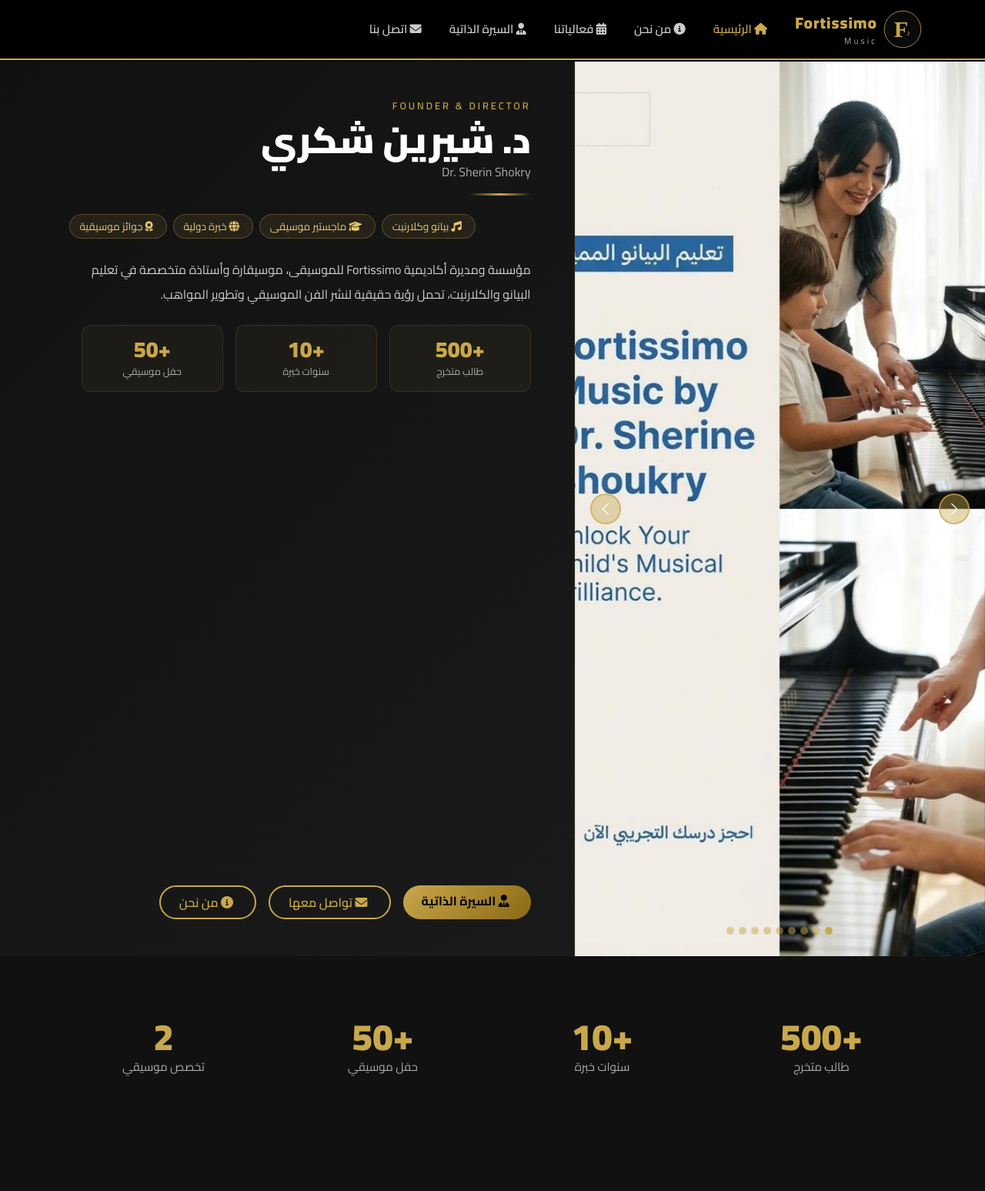
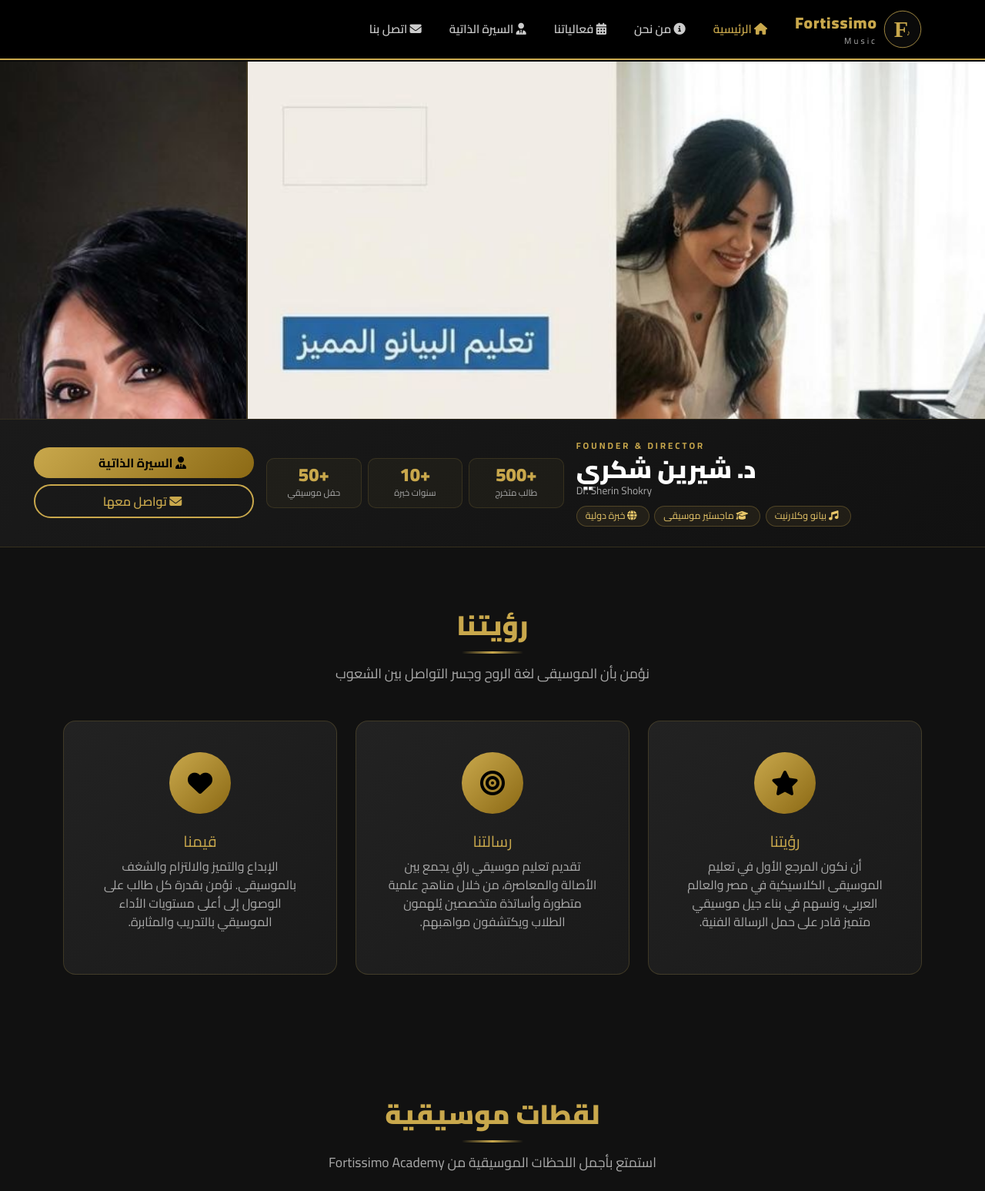
Before and after one commit to mhElessawy/FortissimoMusic, an ASP.NET Core app: page / in a window 1280 px wide. Shown: the top 1547 px of the page at 77% size. Run offline with ASP.NET Core 8, Linux system fonts and the light colour scheme; data comes from the database, SQL or seed files in the repository.

Commit message:
Redesign hero: compact split top + bio strip bottom
Top section (58vh): academy photos carousel (75%) | Dr. Sherin portrait (25%)
- Portrait images fill their columns with object-fit:cover
- Dr. Sherin photo shows with a gold badge overlay at bottom
- Gold-styled carousel arrows and dot indicators

Bottom strip: name + badges | stats | action buttons — all in one row

Co-Authored-By: Claude Sonnet 4.6 <noreply@anthropic.com>
Claude-Session: https://claude.ai/code/session_013sRFwAj5hVoQ6TQdB8Gws2

```diff
--- a/Views/Home/Index.cshtml
+++ b/Views/Home/Index.cshtml
@@ -5,12 +5,14 @@
     var upcomingEvents = ViewBag.UpcomingEvents as List<Event> ?? new List<Event>();
 }
 
-<!-- ===== HERO SPLIT ===== -->
-<section class="hero-split">
-    <div class="row g-0 h-100">
+<!-- ===== HERO ===== -->
+<section class="hero-section">
 
-        <!-- عمود الصور (يسار) -->
-        <div class="col-lg-5 hero-img-col">
+    <!-- الجزء العلوي: الصور + صورة الدكتورة -->
+    <div class="hero-top row g-0">
+
+        <!-- صور الأكاديمية - carousel -->
+        <div class="col-8 col-md-9 hero-carousel-col">
             @if (sliderImages.Any())
             {
                 <div id="heroCarousel" class="carousel slide h-100" data-bs-ride="carousel" data-bs-interval="4000">
@@ -19,18 +21,16 @@
                         {
                             var img = sliderImages[i];
                             <div class="carousel-item h-100 @(i == 0 ? "active" : "")">
-                                <img src="@img.ImageUrl" alt="@img.Title" class="portrait-slide-img" />
+                                <img src="@img.ImageUrl" alt="@img.Title" class="hero-portrait-img" />
                             </div>
                         }
                     </div>
-
                     <button class="carousel-control-prev" type="button" data-bs-target="#heroCarousel" data-bs-slide="prev">
                         <span class="carousel-control-prev-icon"></span>
                     </button>
                     <button class="carousel-control-next" type="button" data-bs-target="#heroCarousel" data-bs-slide="next">
                         <span class="carousel-control-next-icon"></span>
                     </button>
-
                     <div class="carousel-indicators hero-indicators">
                         @for (int i = 0; i < sliderImages.Count; i++)
                         {
@@ -42,34 +42,48 @@
             }
             else
             {
-                <div class="h-100 d-flex align-items-center justify-content-center" style="background: var(--dark-2);">
-                    <i class="fas fa-music" style="font-size:6rem; color:rgba(201,168,76,0.2);"></i>
+                <div class="h-100 d-flex align-items-center justify-content-center hero-no-img">
+                    <i class="fas fa-images"></i>
                 </div>
             }
         </div>
 
-        <!-- عمود السيرة الذاتية (يمين) -->
-        <div class="col-lg-7 hero-bio-col d-flex align-items-center">
-            <div class="hero-bio-content w-100">
+        <!-- صورة الدكتورة شيرين -->
+        <div class="col-4 col-md-3 hero-dr-col">
+            <div class="hero-dr-img-wrap">
+                <img src="/images/dr-sherin.jpeg" alt="د. شيرين شكري" class="hero-dr-img"
+                     onerror="this.style.display='none'; this.nextElementSibling.style.display='flex';" />
+                <div class="hero-dr-fallback">
+                    <i class="fas fa-user-circle"></i>
+                </div>
+                <div class="hero-dr-badge">
+                    <i class="fas fa-music ms-1"></i> المؤسسة
+                </div>
+            </div>
+        </div>
 
-                <p class="hero-bio-label">FOUNDER &amp; DIRECTOR</p>
-                <h1 class="hero-bio-name">د. شيرين شكري</h1>
+    </div>
+
+    <!-- الجزء السفلي: الكلام -->
+    <div class="hero-bottom">
+        <div class="container-fluid">
+            <div class="row align-items-center g-3">
+
+                <!-- الاسم والتخصصات -->
+                <div class="col-lg-5 text-end">
+                    <p class="hero-bio-label mb-1">FOUNDER &amp; DIRECTOR</p>
+                    <h1 class="hero-bio-name mb-0">د. شيرين شكري</h1>
                     <p class="hero-bio-name-en">Dr. Sherin Shokry</p>
-                <div class="gold-divider mb-4" style="margin-right:0; margin-left:auto;"></div>
-
-                <div class="hero-badges mb-4">
+                    <div class="hero-badges">
                         <span class="hero-badge"><i class="fas fa-music ms-1"></i> بيانو وكلارنيت</span>
                         <span class="hero-badge"><i class="fas fa-graduation-cap ms-1"></i> ماجستير موسيقى</span>
                         <span class="hero-badge"><i class="fas fa-globe ms-1"></i> خبرة دولية</span>
-                    <span class="hero-badge"><i class="fas fa-award ms-1"></i> جوائز موسيقية</span>
+                    </div>
                 </div>
 
-                <p class="hero-bio-text">
-                    مؤسسة ومديرة أكاديمية Fortissimo للموسيقى، موسيقارة وأستاذة متخصصة في تعليم البيانو والكلارنيت،
-                    تحمل رؤية حقيقية لنشر الفن الموسيقي وتطوير المواهب.
-                </p>
-
-                <div class="row g-3 mb-4 text-center">
+                <!-- الإحصائيات -->
+                <div class="col-lg-4">
+                    <div class="row g-2 text-center">
                         <div class="col-4">
                             <div class="hero-stat">
                                 <div class="hero-stat-number">+500</div>
@@ -89,55 +103,22 @@
                             </div>
                         </div>
                     </div>
+                </div>
 
-                <div class="d-flex gap-3 flex-wrap">
-                    <a asp-action="CV" class="btn-gold px-4 py-2">
+                <!-- الأزرار -->
+                <div class="col-lg-3 d-flex flex-column gap-2 align-items-start">
+                    <a asp-action="CV" class="btn-gold px-4 py-2 w-100 text-center">
                         <i class="fas fa-user-tie ms-1"></i> السيرة الذاتية
                     </a>
-                    <a asp-action="Contact" class="btn-outline-gold px-4 py-2">
+                    <a asp-action="Contact" class="btn-outline-gold px-4 py-2 w-100 text-center">
                         <i class="fas fa-envelope ms-1"></i> تواصل معها
-                    </a>
-                    <a asp-action="About" class="btn-outline-gold px-4 py-2">
-                        <i class="fas fa-info-circle ms-1"></i> من نحن
                     </a>
                 </div>
 
             </div>
         </div>
+    </div>
 
-    </div>
-</section>
-
-<!-- ===== WELCOME / STATS ===== -->
-<section class="section-dark">
-    <div class="container">
-        <div class="row g-4 text-center">
-            <div class="col-6 col-md-3">
-                <div class="stat-item">
-                    <div class="number">+500</div>
-                    <div class="label">طالب متخرج</div>
-                </div>
-            </div>
-            <div class="col-6 col-md-3">
-                <div class="stat-item">
-                    <div class="number">+10</div>
-                    <div class="label">سنوات خبرة</div>
-                </div>
-            </div>
-            <div class="col-6 col-md-3">
-                <div class="stat-item">
-                    <div class="number">+50</div>
-                    <div class="label">حفل موسيقي</div>
-                </div>
-            </div>
-            <div class="col-6 col-md-3">
-                <div class="stat-item">
-                    <div class="number">2</div>
-                    <div class="label">تخصص موسيقي</div>
-                </div>
-            </div>
-        </div>
-    </div>
 </section>
 
 <!-- ===== VISION ===== -->
--- a/wwwroot/css/site.css
+++ b/wwwroot/css/site.css
@@ -130,28 +130,28 @@ body {
         transform: translateY(-2px);
     }
 
-/* ===== HERO SPLIT ===== */
-.hero-split {
-    min-height: calc(100vh - 80px);
-    display: flex;
+/* ===== HERO ===== */
+.hero-section {
     background: var(--dark);
+    border-bottom: 1px solid rgba(201,168,76,0.2);
+}
+
+/* --- الجزء العلوي: الصور --- */
+.hero-top {
+    height: 58vh;
+    min-height: 380px;
+    max-height: 650px;
     overflow: hidden;
 }
 
-    .hero-split .row {
-        width: 100%;
-        min-height: calc(100vh - 80px);
-    }
-
-/* عمود الصور */
-.hero-img-col {
+/* عمود carousel */
+.hero-carousel-col {
     position: relative;
-    min-height: 500px;
     overflow: hidden;
-    background: var(--dark-2);
+    border-left: 2px solid rgba(201,168,76,0.25);
 }
 
-.portrait-slide-img {
+.hero-portrait-img {
     width: 100%;
     height: 100%;
     object-fit: cover;
@@ -159,157 +159,195 @@ body {
     display: block;
 }
 
-/* أزرار التنقل */
+/* أزرار carousel */
 .carousel-control-prev,
 .carousel-control-next {
-    width: 15%;
+    width: 12%;
     z-index: 10;
     opacity: 1;
 }
 
 .carousel-control-prev-icon,
 .carousel-control-next-icon {
-    width: 2.5rem;
-    height: 2.5rem;
-    background-color: rgba(201, 168, 76, 0.4);
+    width: 2.2rem;
+    height: 2.2rem;
+    background-color: rgba(0,0,0,0.45);
     border-radius: 50%;
-    background-size: 50%;
-    border: 2px solid rgba(201, 168, 76, 0.7);
-    transition: all 0.3s;
+    background-size: 55%;
+    border: 1.5px solid rgba(201,168,76,0.6);
+    transition: all 0.25s;
 }
 
 .carousel-control-prev:hover .carousel-control-prev-icon,
 .carousel-control-next:hover .carousel-control-next-icon {
-    background-color: rgba(201, 168, 76, 0.85);
+    background-color: rgba(201,168,76,0.7);
     border-color: var(--gold);
-    transform: scale(1.1);
 }
 
-/* مؤشرات الصور */
+/* مؤشرات */
 .hero-indicators {
-    bottom: 12px;
+    bottom: 10px;
     z-index: 10;
 }
 
 .carousel-indicators [data-bs-target] {
-    background-color: var(--gold);
-    width: 10px;
-    height: 10px;
+    width: 8px;
+    height: 8px;
     border-radius: 50%;
     border: none;
-    opacity: 0.5;
+    background-color: rgba(201,168,76,0.45);
+    transition: all 0.3s;
+    margin: 0 3px;
 }
 
 .carousel-indicators .active {
-    opacity: 1;
+    background-color: var(--gold);
+    transform: scale(1.25);
 }
 
-/* عمود السيرة الذاتية */
-.hero-bio-col {
-    padding: 3rem 3.5rem;
-    background: linear-gradient(135deg, var(--dark) 0%, var(--dark-2) 100%);
-    border-right: 1px solid rgba(201, 168, 76, 0.15);
+/* عمود صورة الدكتورة */
+.hero-dr-col {
+    overflow: hidden;
+    background: var(--dark-2);
+    position: relative;
 }
 
-.hero-bio-content {
-    text-align: right;
-    max-width: 600px;
-    margin-right: 0;
-    margin-left: auto;
+.hero-dr-img-wrap {
+    height: 100%;
+    position: relative;
+}
+
+.hero-dr-img {
+    width: 100%;
+    height: 100%;
+    object-fit: cover;
+    object-position: center top;
+    display: block;
+}
+
+.hero-dr-fallback {
+    display: none;
+    width: 100%;
+    height: 100%;
+    align-items: center;
+    justify-content: center;
+    font-size: 5rem;
+    color: rgba(201,168,76,0.25);
+}
+
+.hero-dr-badge {
+    position: absolute;
+    bottom: 12px;
+    right: 0;
+    left: 0;
+    text-align: center;
+    background: rgba(0,0,0,0.65);
+    color: var(--gold);
+    font-size: 0.75rem;
+    font-weight: 700;
+    padding: 0.35rem 0.5rem;
+    letter-spacing: 1px;
+    backdrop-filter: blur(4px);
+}
+
+.hero-no-img {
+    background: var(--dark-2);
+    font-size: 5rem;
+    color: rgba(201,168,76,0.15);
+}
+
+/* --- الجزء السفلي: النص --- */
+.hero-bottom {
+    background: linear-gradient(135deg, var(--dark-2) 0%, var(--dark) 100%);
+    padding: 1.6rem 2rem;
+    border-top: 1px solid rgba(201,168,76,0.15);
 }
 
 .hero-bio-label {
     color: var(--gold);
-    font-size: 0.8rem;
+    font-size: 0.72rem;
     letter-spacing: 3px;
-    font-weight: 600;
-    margin-bottom: 0.5rem;
+    font-weight: 700;
+    margin-bottom: 0.2rem;
 }
 
 .hero-bio-name {
-    font-size: clamp(2rem, 4vw, 3rem);
+    font-size: clamp(1.5rem, 3vw, 2rem);
     font-weight: 900;
     color: #fff;
-    margin-bottom: 0.2rem;
     line-height: 1.1;
 }
 
 .hero-bio-name-en {
     color: var(--text-muted);
-    font-size: 1rem;
-    margin-bottom: 1rem;
+    font-size: 0.85rem;
+    margin-bottom: 0.6rem;
 }
 
-.hero-bio-text {
-    color: #ccc;
-    line-height: 2;
-    font-size: 1rem;
-    margin-bottom: 1.5rem;
-}
-
-/* الـ badges */
 .hero-badges {
     display: flex;
     flex-wrap: wrap;
-    gap: 0.5rem;
+    gap: 0.4rem;
     justify-content: flex-end;
+    margin-top: 0.5rem;
 }
 
 .hero-badge {
-    background: rgba(201, 168, 76, 0.1);
-    border: 1px solid rgba(201, 168, 76, 0.3);
+    background: rgba(201,168,76,0.08);
+    border: 1px solid rgba(201,168,76,0.28);
     color: var(--gold-light);
-    padding: 0.3rem 0.8rem;
+    padding: 0.2rem 0.7rem;
     border-radius: 20px;
-    font-size: 0.85rem;
+    font-size: 0.78rem;
 }
 
-/* الإحصائيات داخل الـ hero */
 .hero-stat {
-    background: rgba(201, 168, 76, 0.05);
-    border: 1px solid rgba(201, 168, 76, 0.15);
-    border-radius: 12px;
-    padding: 1rem 0.5rem;
-    transition: all 0.3s;
+    background: rgba(201,168,76,0.05);
+    border: 1px solid rgba(201,168,76,0.15);
+    border-radius: 10px;
+    padding: 0.6rem 0.4rem;
+    transition: border-color 0.3s;
 }
 
-.hero-stat:hover {
-    border-color: var(--gold);
-    background: rgba(201, 168, 76, 0.1);
-}
+.hero-stat:hover { border-color: var(--gold); }
 
 .hero-stat-number {
-    font-size: 1.8rem;
+    font-size: 1.5rem;
     font-weight: 900;
     color: var(--gold);
     line-height: 1;
 }
 
 .hero-stat-label {
-    font-size: 0.8rem;
+    font-size: 0.72rem;
     color: var(--text-muted);
-    margin-top: 0.3rem;
+    margin-top: 0.2rem;
 }
 
 /* Responsive */
 @media (max-width: 991px) {
-    .hero-split .row {
-        min-height: auto;
+    .hero-top {
+        height: 50vh;
     }
 
-    .hero-img-col {
-        min-height: 55vh;
+    .hero-bottom {
+        padding: 1.4rem 1rem;
     }
 
-    .hero-bio-col {
-        padding: 2.5rem 1.5rem;
-        border-right: none;
-        border-top: 1px solid rgba(201, 168, 76, 0.15);
+    .hero-bottom .col-lg-3 .btn-gold,
+    .hero-bottom .col-lg-3 .btn-outline-gold {
+        font-size: 0.85rem;
+        padding: 0.45rem 1rem !important;
+    }
+}
+
+@media (max-width: 575px) {
+    .hero-top {
+        height: 45vh;
+        min-height: 280px;
     }
 
-    .hero-bio-content {
-        max-width: 100%;
-    }
+    .hero-bio-name { font-size: 1.3rem; }
 }
 
 /* ===== SECTION TITLES ===== */
```
Lines whose indentation alone changed are shown as unchanged.
